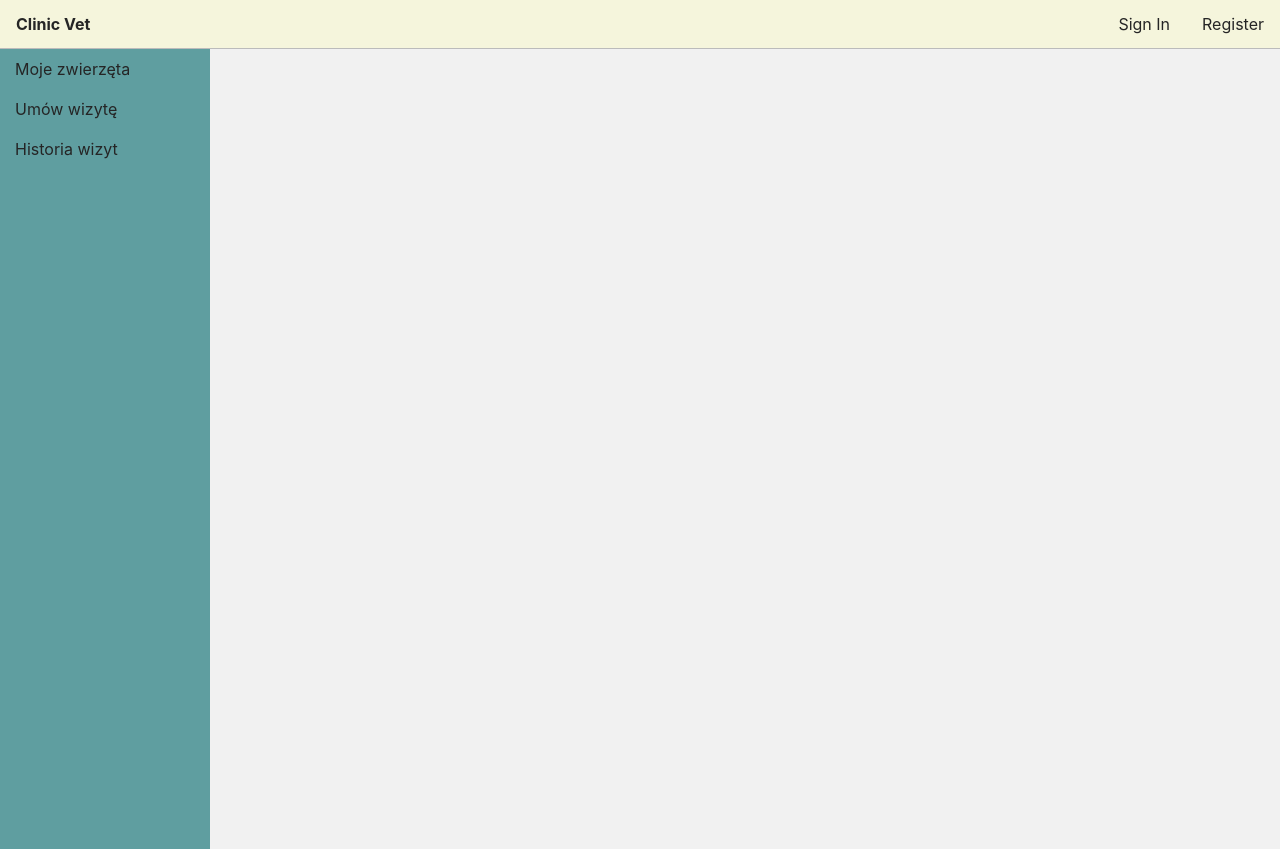
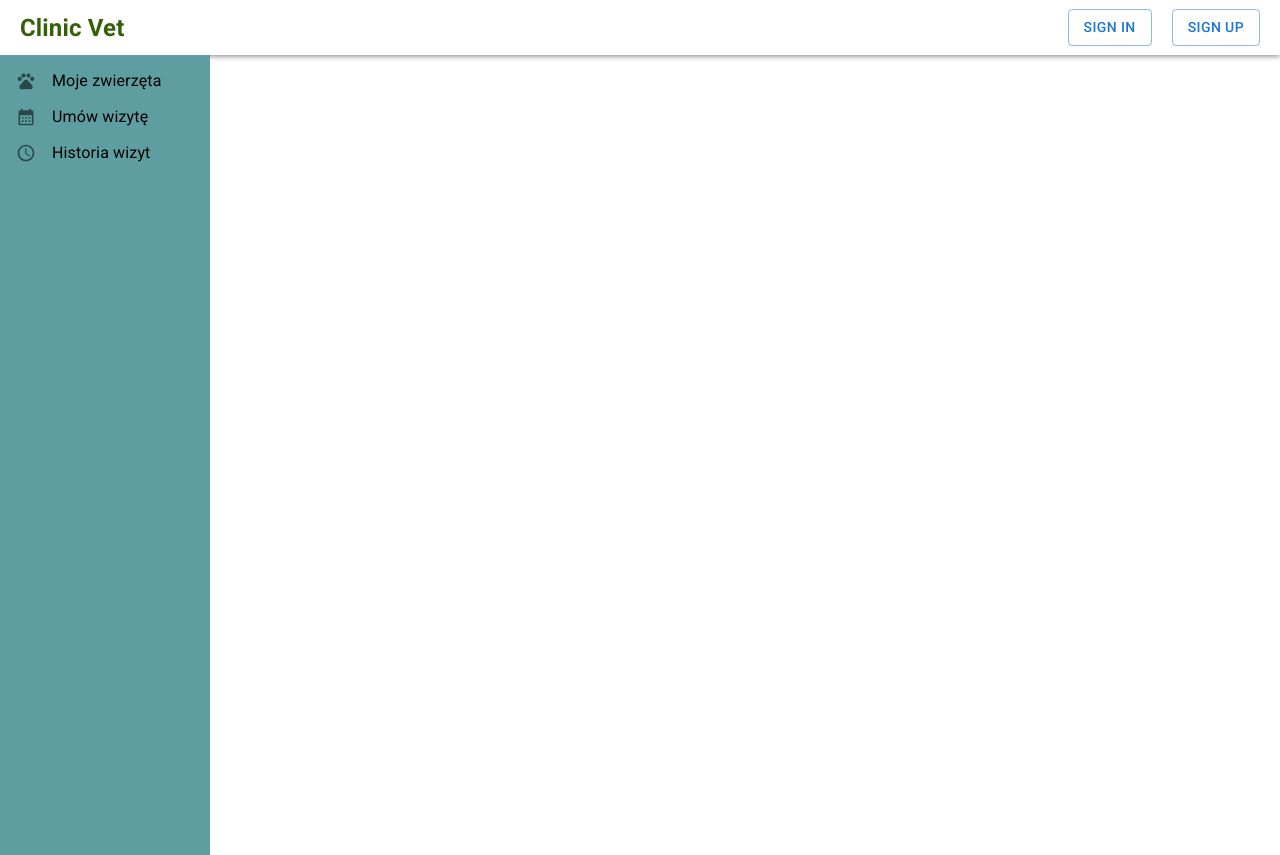
Before and after one commit to wmaterna/cypress-ebizes-task, a React (Create React App) app in the folder frontend/: page /dashboard in a window 1280 px wide. Built offline with nearby package versions, Linux system fonts and the light colour scheme.

Commit message:
Refresh app styles, use MUI

```diff
--- a/frontend/src/App.css
+++ b/frontend/src/App.css
@@ -1,5 +1,10 @@
 .App {
     text-align: center;
+}
+
+* {
+    margin: 0;
+    padding: 0;
 }
 
 .App-logo {
--- a/frontend/src/components/dashboard/Dashboard.css
+++ b/frontend/src/components/dashboard/Dashboard.css
@@ -2,7 +2,6 @@
     width: 100%;
     min-height: 100vh;
     display: flex;
-    background-color: #f1f1f1;
 }
 
 .dashboard__navbar {
--- a/frontend/src/components/dashboard/Dashboard.tsx
+++ b/frontend/src/components/dashboard/Dashboard.tsx
@@ -17,7 +17,7 @@ const Dashboard: React.FC<props> = () => {
                 <Routes>
                     {/*<Routes>*/}
                     {/*<Route path="/opcja1" element={<Hello_Component/>}/>*/}
-                    {/*<Route path="/opcja2" element={<Register/>}/>*/}
+                    {/*<Route path="/opcja2" element={<SignUp/>}/>*/}
                 </Routes>
             </div>
         </div>
--- a/frontend/src/components/hello_component/Hello_Component.css
+++ b/frontend/src/components/hello_component/Hello_Component.css
@@ -12,6 +12,10 @@
     max-width: 800px;
     top: 25%;
     left: 16px;
+}
+
+.clinic-name {
+    color: indianred;
 }
 
 .title h3 {
--- a/frontend/src/components/hello_component/Hello_Component.tsx
+++ b/frontend/src/components/hello_component/Hello_Component.tsx
@@ -10,7 +10,7 @@ const HelloComponent: React.FC<props> = () => {
         <div className="landing-page">
             <div className="title">
                 <h3>
-                    Witamy w <span>Clinic-Vet</span>
+                    Witamy w <span className="clinic-name">Clinic-Vet</span>
                 </h3>
                 <p>
                     tu zaopiekujemy się twoim zwierzakiem
--- a/frontend/src/routingContainers/Dashboard_Navbar/Dashboard_Navbar.css
+++ b/frontend/src/routingContainers/Dashboard_Navbar/Dashboard_Navbar.css
@@ -1,18 +1,18 @@
-.dashboard__container {
-    margin: 0;
-    padding: 0;
-    background-color: cadetblue;
-}
+/*.dashboard__container {*/
+/*    margin: 0;*/
+/*    padding: 0;*/
+/*    background-color: cadetblue;*/
+/*}*/
 
-.dashboard__item:hover a {
-    color: #d5d0cc;
-    background-color: #2d4a4d;
-}
+/*.dashboard__item:hover a {*/
+/*    color: #d5d0cc;*/
+/*    background-color: #2d4a4d;*/
+/*}*/
 
 
-.dashboard__item a {
-    display: block;
-    color: #252525;
-    padding: 10px 15px;
-    text-decoration: none;
-}
+/*.dashboard__item a {*/
+/*    display: block;*/
+/*    color: #252525;*/
+/*    padding: 10px 15px;*/
+/*    text-decoration: none;*/
+/*}*/
--- a/frontend/src/routingContainers/Dashboard_Navbar/Dashboard_Navbar.tsx
+++ b/frontend/src/routingContainers/Dashboard_Navbar/Dashboard_Navbar.tsx
@@ -1,25 +1,45 @@
 import React from 'react';
-import {Link} from "react-router-dom";
 import './Dashboard_Navbar.css';
+import PetsIcon from '@mui/icons-material/Pets';
+import CalendarMonthIcon from '@mui/icons-material/CalendarMonth';
+import ScheduleIcon from '@mui/icons-material/Schedule';
+import {ListItemIcon, MenuItem, MenuList} from "@mui/material";
+import Typography from "@mui/material/Typography";
+import {useNavigate} from "react-router";
 
 interface props {
 }
 
 const DashboardNavBar: React.FC<props> = () => {
+    const navigate = useNavigate();
+
+    const handleClick = (link: string) => {
+        navigate(link);
+    }
+
     return (
-        <nav>
-            <ul className="dashboard__container">
-                <li className="dashboard__item">
-                    <Link to="/opcja1"> Moje zwierzęta </Link>
-                </li>
-                <li className="dashboard__item">
-                    <Link to="/opcja2"> Umów wizytę </Link>
-                </li>
-                <li className="dashboard__item">
-                    <Link to="/opcja3"> Historia wizyt </Link>
-                </li>
-            </ul>
-        </nav>
+        <MenuList>
+            <MenuItem onClick={() => handleClick("/signUp")}>
+                <ListItemIcon>
+                    <PetsIcon fontSize="small"/>
+                </ListItemIcon>
+                <Typography variant="inherit">
+                    Moje zwierzęta
+                </Typography>
+            </MenuItem>
+            <MenuItem onClick={() => handleClick("/signUp")}>
+                <ListItemIcon>
+                    <CalendarMonthIcon fontSize="small"/>
+                </ListItemIcon>
+                <Typography variant="inherit">Umów wizytę</Typography>
+            </MenuItem>
+            <MenuItem onClick={() => handleClick("/signUp")}>
+                <ListItemIcon>
+                    <ScheduleIcon fontSize="small"/>
+                </ListItemIcon>
+                <Typography variant="inherit">Historia wizyt</Typography>
+            </MenuItem>
+        </MenuList>
     )
 }
 
--- a/frontend/src/routingContainers/Navbar/Navbar.css
+++ b/frontend/src/routingContainers/Navbar/Navbar.css
@@ -1,33 +1,27 @@
 .nav__container {
-    background-color: beige;
-    margin: 0;
+    height: 55px;
+    background-color: #fff;
+    /*margin-bottom: 10px;*/
     padding: 0;
+    z-index: 9999;
     display: flex;
     flex-wrap: wrap;
     justify-content: space-between;
-    align-items: flex-start;
-    border-bottom: 1px solid #bbbbbb;
+    align-items: center;
+    border-bottom: #282c34;
+    box-shadow: rgb(0 0 0 / 20%) 0px 3px 3px -2px, rgb(0 0 0 / 14%) 0px 3px 4px 0px, rgb(0 0 0 / 12%) 0px 1px 8px 0px;
 }
 
-.nav__element {
-    padding: 14px 16px;
-    align-items: flex-start;
-    text-decoration: none;
-    list-style-type: none;
-}
-
-.nav__element:hover:not(.nav__container-logo) {
-    background-color: antiquewhite;
-}
-
-.nav__element a {
-    color: #252525;
-    text-decoration: none;
+.nav__container a {
+    margin-right: 20px;
 }
 
 .nav__container-logo {
+    margin-left: 20px;
+    flex: 1;
+    order: 0;
+    font-size: 1.5rem;
+    text-decoration: none;
     font-weight: 700;
     color: #346007;
-    flex: 1;
-    order: 0;
 }
--- a/frontend/src/routingContainers/Navbar/Navbar.tsx
+++ b/frontend/src/routingContainers/Navbar/Navbar.tsx
@@ -1,27 +1,61 @@
+import {Button} from '@mui/material';
 import React from 'react';
-import {Link} from "react-router-dom";
+import {Link as RouterLink} from 'react-router-dom';
 import './Navbar.css';
+import Typography from "@mui/material/Typography";
 
 interface props {
-
 }
 
-const Navbar: React.FC<props> = () => {
-    return (
-        <nav>
-            <ul className="nav__container">
-                <li className="nav__element nav__container-logo">
-                    <Link className="nav__container-logo" to="/"> Clinic Vet </Link>
-                </li>
-                <li className="nav__element">
-                    <Link to="/signIn"> Sign In </Link>
-                </li>
-                <li className="nav__element">
-                    <Link to="/signUp"> Register </Link>
-                </li>
-            </ul>
-        </nav>
-    )
+interface state {
+    isLoggedIn: boolean
+}
+
+class Navbar extends React.Component<props, state> {
+
+    constructor(props: props) {
+        super(props);
+        this.handleLoginClick = this.handleLoginClick.bind(this);
+        this.handleLogoutClick = this.handleLogoutClick.bind(this);
+        this.state = {isLoggedIn: false};
+    }
+
+    handleLoginClick() {
+        this.setState({isLoggedIn: true});
+    }
+
+    handleLogoutClick() {
+        this.setState({isLoggedIn: false});
+    }
+
+    render() {
+        const isLoggedIn = this.state.isLoggedIn;
+        let buttons;
+        if (!isLoggedIn) {
+            buttons = (<>
+                <Button variant="outlined" component={RouterLink} to={"/signIn"} onClick={this.handleLoginClick}>
+                    Sign In
+                </Button>
+                <Button variant="outlined" component={RouterLink} to="/signUp">
+                    Sign Up
+                </Button> </>);
+        } else {
+            buttons =
+                (<>
+                    <Button variant="outlined" component={RouterLink} to="/" onClick={this.handleLogoutClick}>
+                        Wyloguj się
+                    </Button> </>);
+        }
+
+        return (
+            <nav className="nav__container">
+                <Typography className="nav__element nav__container-logo">
+                    <RouterLink className="nav__container-logo" to="/"> Clinic Vet </RouterLink>
+                </Typography>
+                {buttons}
+            </nav>
+        );
+    }
 }
 
 export default Navbar;
```
